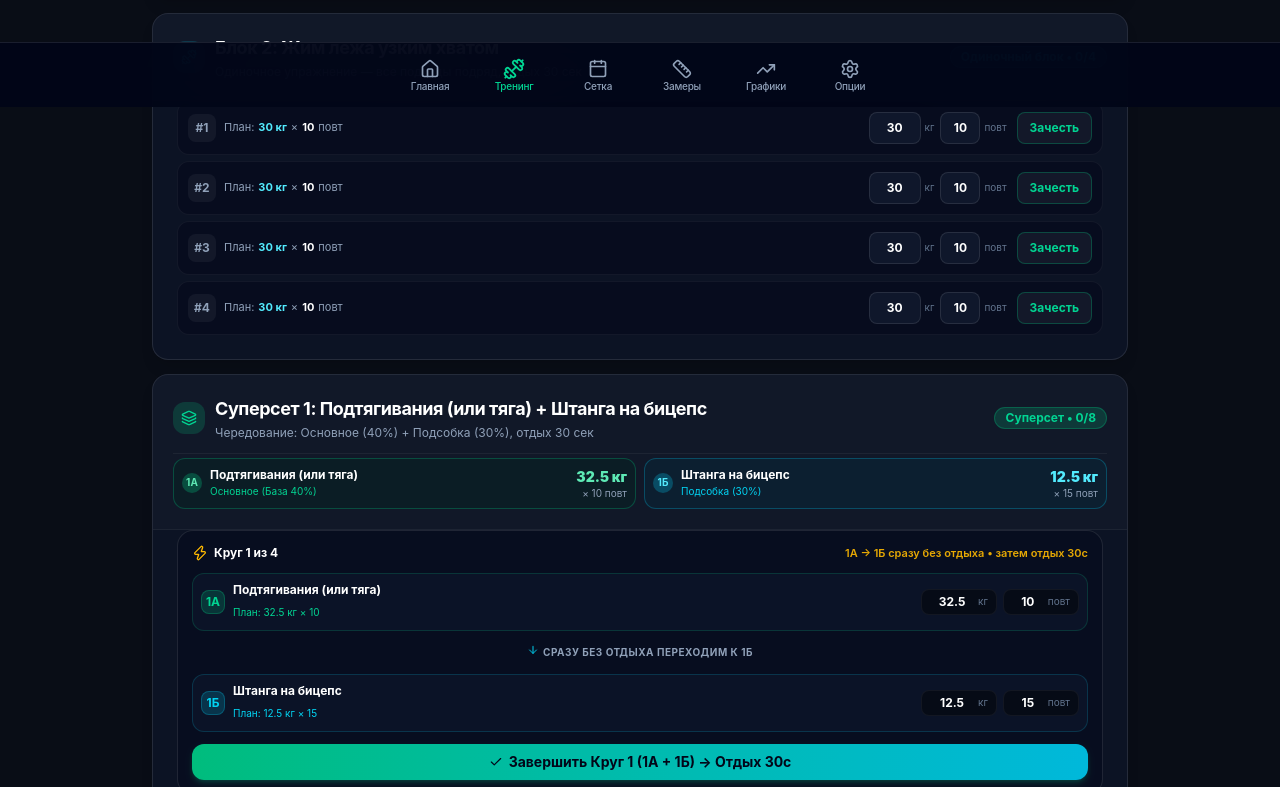
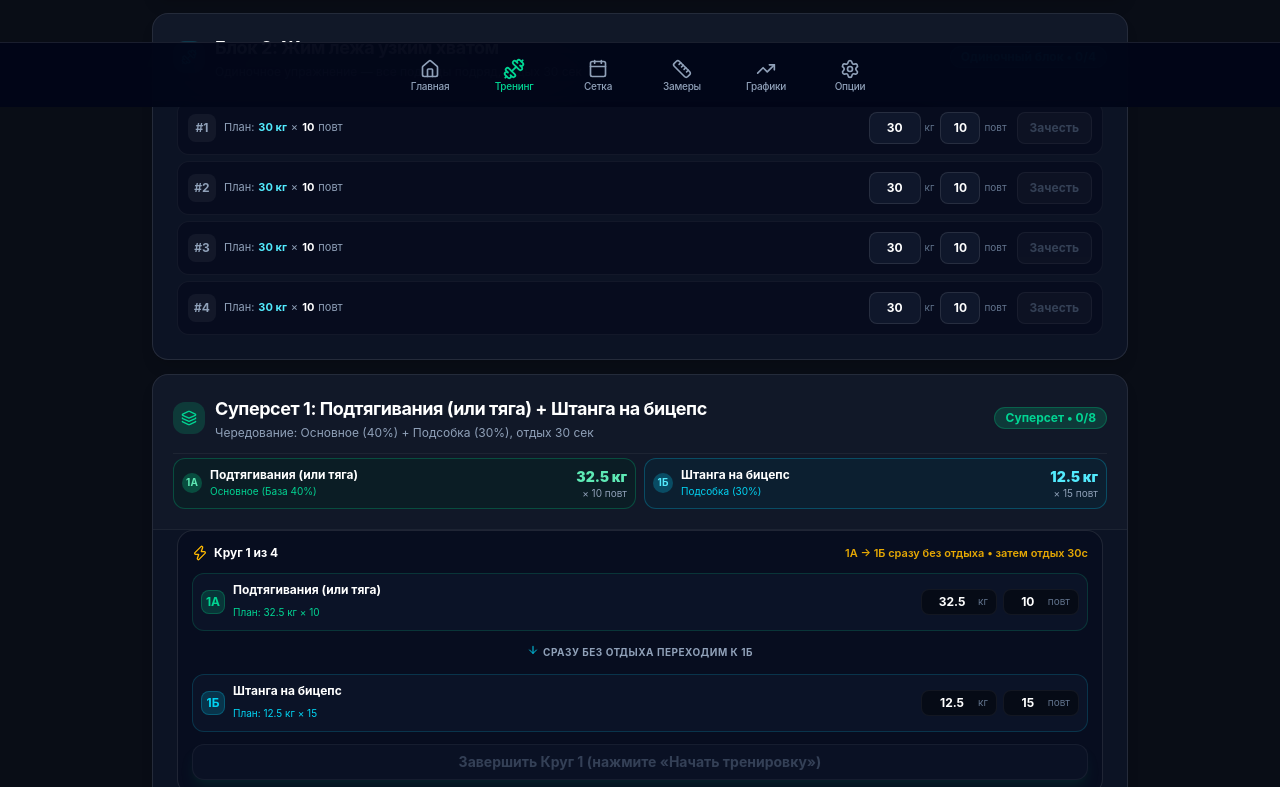
Before and after one commit to 19taurus79/smt_tracker, a Next.js app: page /workout in a window 1280 px wide. Shown: the part 693-1480 px from the top of the page. Built offline with nearby package versions, Linux system fonts and the light colour scheme.

Commit message:
fix: disable 'Зачесть' and round completion buttons when workout is not started

```diff
--- a/src/components/workout/SetRow.tsx
+++ b/src/components/workout/SetRow.tsx
@@ -29,10 +29,14 @@ export function SetRow({
   roundBadge,
   isSupersetRow,
 }: SetRowProps) {
-  const { toggleSetCompletion, updateSet } = useWorkoutStore();
+  const { activeWorkoutId, workouts, toggleSetCompletion, updateSet } = useWorkoutStore();
   const { defaultRestSeconds, soundEnabled, hapticsEnabled } = useSettingsStore();
 
+  const currentWorkout = workouts.find((w) => w.id === workoutId);
+  const isActive = activeWorkoutId === workoutId && currentWorkout?.status === "in_progress";
+
   const handleToggle = () => {
+    if (!isActive) return;
     toggleSetCompletion(
       workoutId,
       supersetId,
@@ -166,13 +170,17 @@ export function SetRow({
           <Button
             size="sm"
             variant={set.completed ? "default" : "outline"}
+            disabled={!isActive}
             className={cn(
               "h-7 sm:h-8 px-2.5 sm:px-3 rounded-lg text-xs font-bold transition-all ml-auto sm:ml-1",
               set.completed
                 ? "bg-emerald-500 text-slate-950 hover:bg-emerald-400"
+                : !isActive
+                ? "opacity-35 cursor-not-allowed border-white/10 text-slate-500 hover:bg-transparent"
                 : "border-emerald-500/30 text-emerald-400 hover:bg-emerald-500/10"
             )}
             onClick={handleToggle}
+            title={!isActive ? "Сначала нажмите «Начать тренировку»" : undefined}
           >
             {set.completed ? (
               <div className="flex items-center gap-1">
--- a/src/components/workout/SupersetCard.tsx
+++ b/src/components/workout/SupersetCard.tsx
@@ -18,8 +18,11 @@ interface SupersetCardProps {
 }
 
 export function SupersetCard({ workoutId, superset }: SupersetCardProps) {
-  const { completeSupersetRound, updateSet } = useWorkoutStore();
+  const { activeWorkoutId, workouts, completeSupersetRound, updateSet } = useWorkoutStore();
   const { defaultRestSeconds, soundEnabled, hapticsEnabled } = useSettingsStore();
+
+  const currentWorkout = workouts.find((w) => w.id === workoutId);
+  const isActive = activeWorkoutId === workoutId && currentWorkout?.status === "in_progress";
 
   const isSingle = superset.type === "single" || superset.exercises.length === 1;
 
@@ -294,6 +297,7 @@ export function SupersetCard({ workoutId, superset }: SupersetCardProps) {
 
                   {/* Single Unified Round Completion Button */}
                   <Button
+                    disabled={!isActive}
                     onClick={() =>
                       completeSupersetRound(
                         workoutId,
@@ -308,13 +312,20 @@ export function SupersetCard({ workoutId, superset }: SupersetCardProps) {
                       "w-full font-bold text-xs min-h-9 py-1.5 px-2 transition-all leading-tight text-center",
                       isRoundDone
                         ? "bg-emerald-500/20 hover:bg-emerald-500/30 text-emerald-300 border border-emerald-500/50"
+                        : !isActive
+                        ? "opacity-35 cursor-not-allowed bg-slate-900 border border-white/10 text-slate-500"
                         : "bg-gradient-to-r from-emerald-500 to-cyan-500 hover:from-emerald-400 hover:to-cyan-400 text-slate-950 shadow-md shadow-emerald-500/20"
                     )}
+                    title={!isActive ? "Сначала нажмите «Начать тренировку»" : undefined}
                   >
                     {isRoundDone ? (
                       <span className="flex items-center justify-center gap-1.5">
                         <Check className="h-3.5 w-3.5 shrink-0" />
                         <span>Круг {roundNum} выполнен (нажмите для отмены)</span>
+                      </span>
+                    ) : !isActive ? (
+                      <span className="flex items-center justify-center gap-1.5 text-slate-500">
+                        <span>Завершить Круг {roundNum} (нажмите «Начать тренировку»)</span>
                       </span>
                     ) : (
                       <span className="flex items-center justify-center gap-1.5">
```
